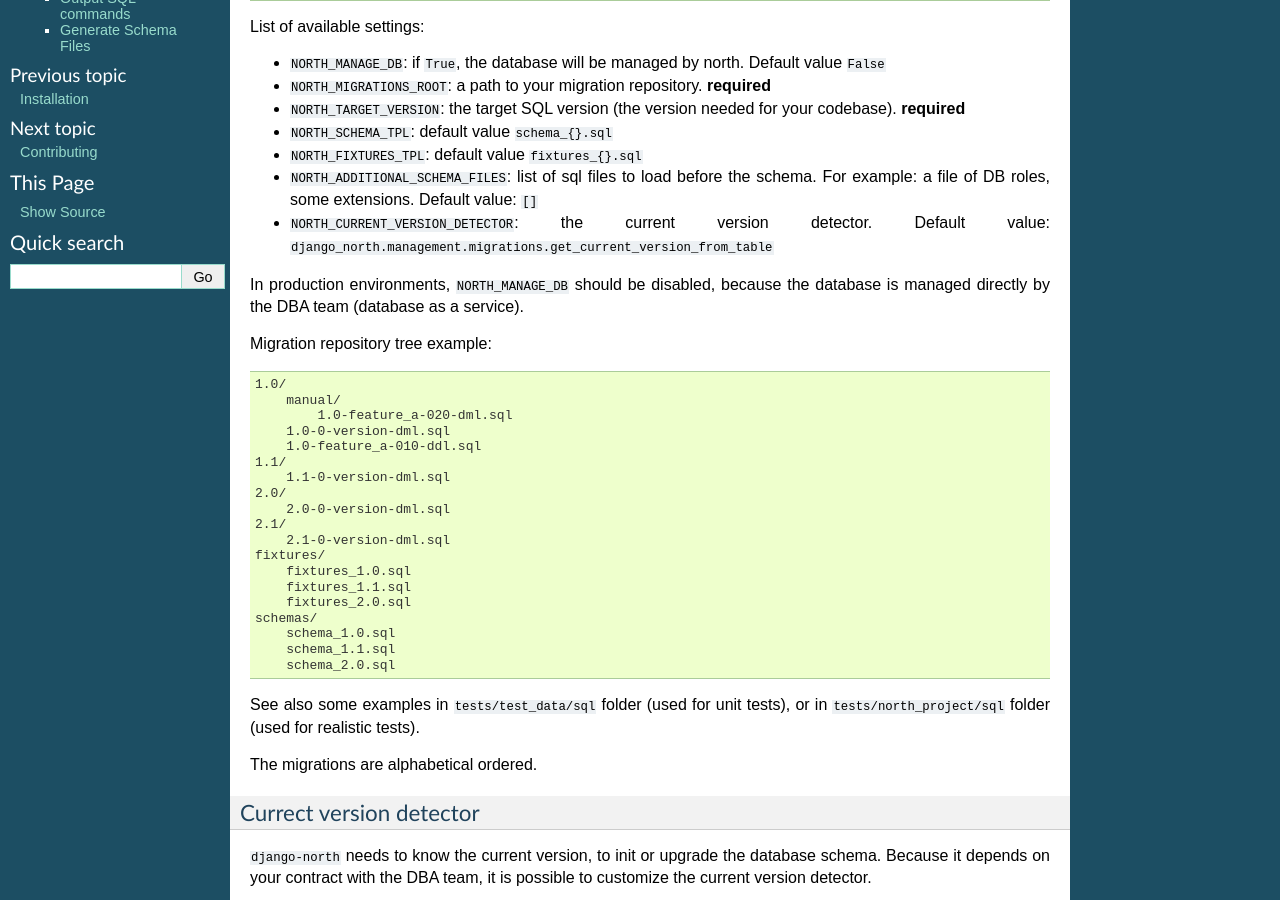
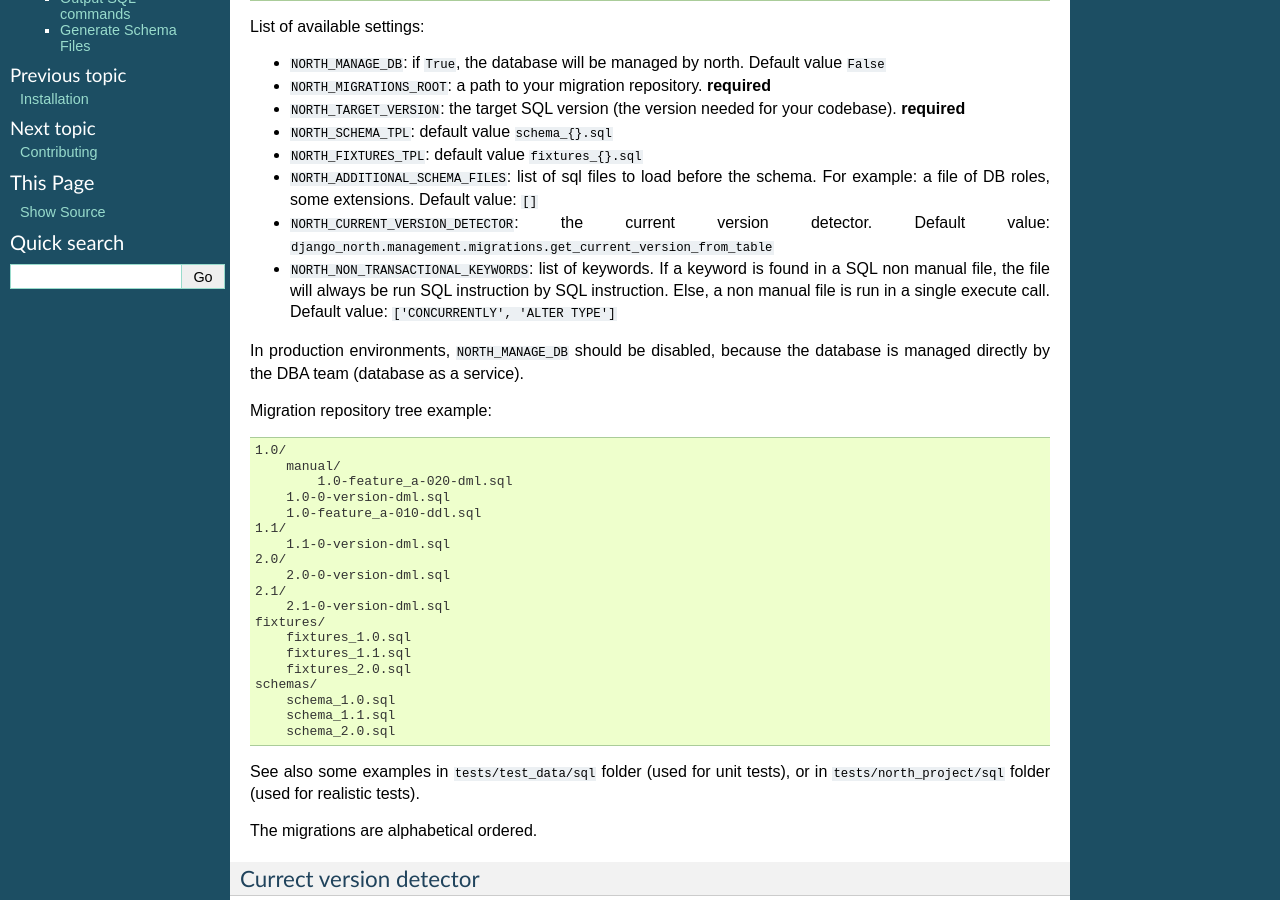
Before and after one commit to peopledoc/django-docusign, a Sphinx documentation site: the page built from docs/usage.rst, in a window 1280 px wide and 900 px high, scrolled down 324 px. Built offline with Sphinx 7.4.7, drawn with Linux system fonts in a browser that asks for light colours; the version number could not be read and is left out.

Commit message:
Runner: parametrize non transactional keywords

```diff
--- a/HISTORY.rst
+++ b/HISTORY.rst
@@ -6,7 +6,8 @@ History
 0.1.3 (unreleased)
 ++++++++++++++++++
 
-- Nothing changed yet.
+- Use a Block if the sql file contains a 'ALTER TYPE' instruction
+  Add a setting to customize the files to run in a Block.
 
 
 0.1.2 (2017-04-13)
--- a/docs/usage.rst
+++ b/docs/usage.rst
@@ -32,6 +32,11 @@ List of available settings:
   Default value: ``[]``
 * ``NORTH_CURRENT_VERSION_DETECTOR``: the current version detector.
   Default value: ``django_north.management.migrations.get_current_version_from_table``
+* ``NORTH_NON_TRANSACTIONAL_KEYWORDS``: list of keywords.
+  If a keyword is found in a SQL non manual file, the file will always be run
+  SQL instruction by SQL instruction. Else, a non manual file is run in a
+  single execute call.
+  Default value: ``['CONCURRENTLY', 'ALTER TYPE']``
 
 In production environments, ``NORTH_MANAGE_DB`` should be disabled, because
 the database is managed directly by the DBA team (database as a service).
```
Also changed, not shown: 2 other files.
